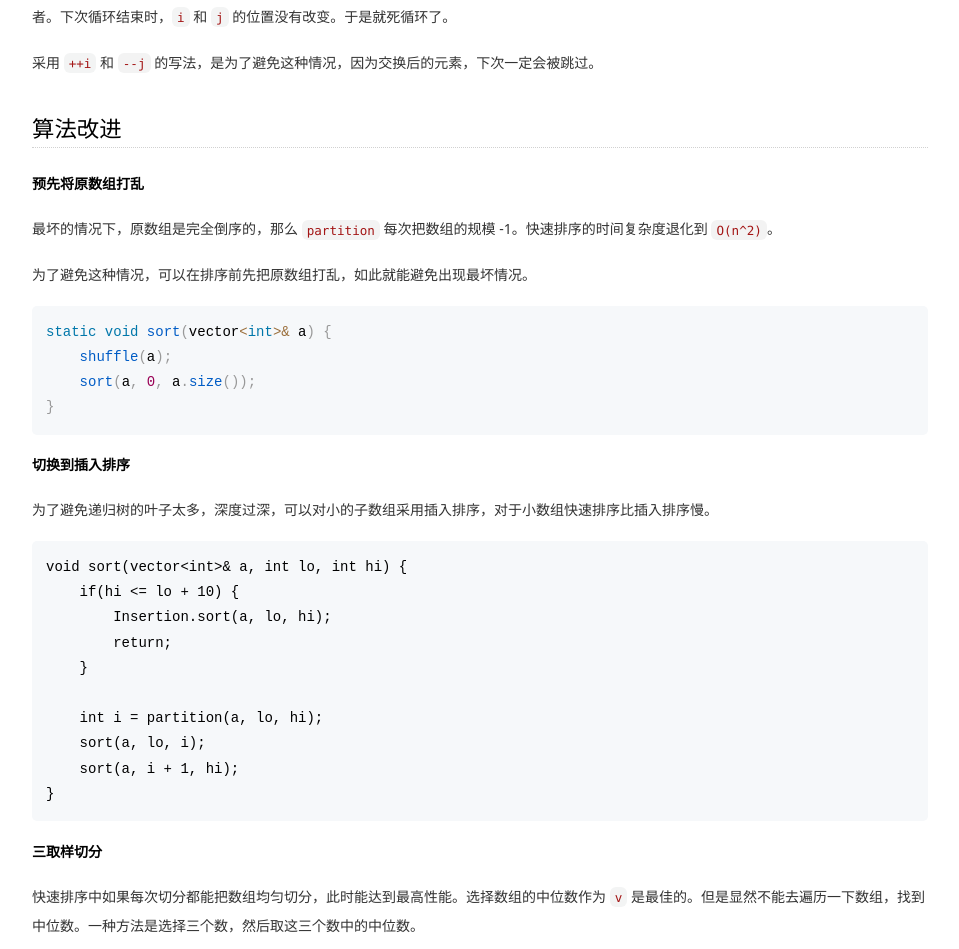
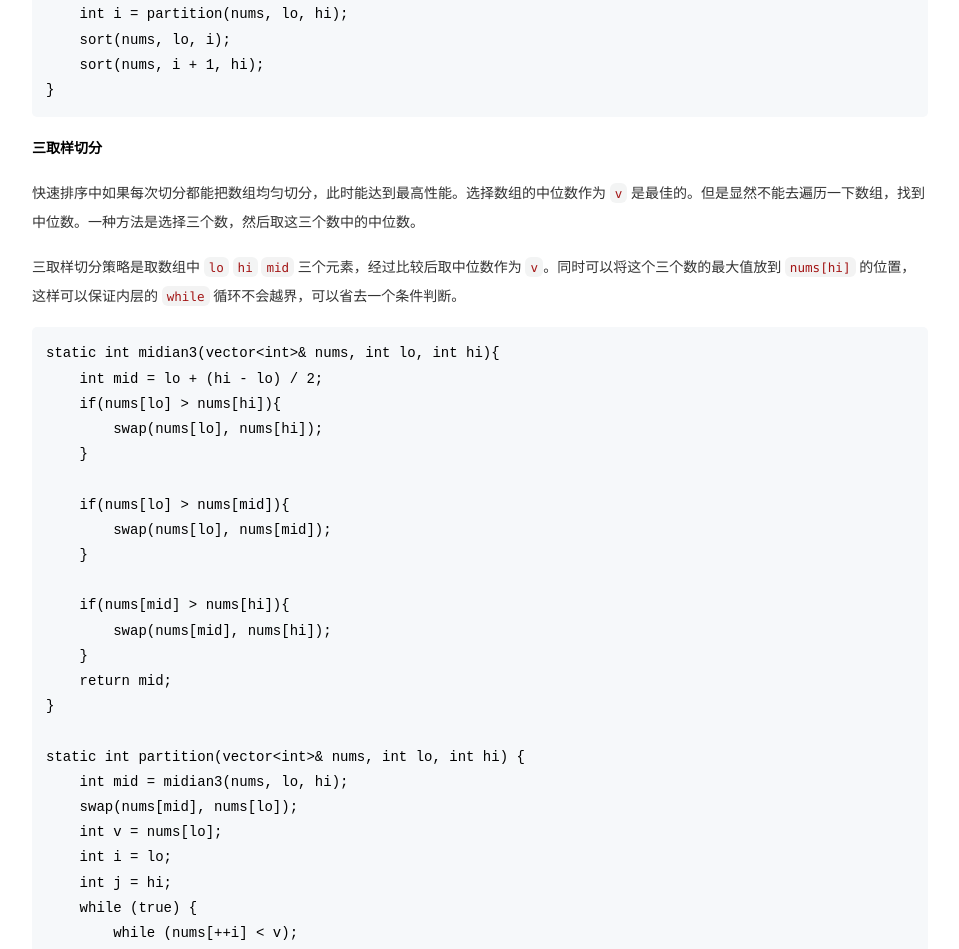
Before and after one commit to wy-ei/notebook, a Jekyll site: the page built from _posts/algorithm/2017-01-08-quick-sort.md, in a window 1280 px wide and 1400 px high, scrolled down 4059 px. Shown: the top 949 px of the window, without its empty margins (160-1119 px from the left). Built offline with Jekyll 4.4.1, drawn with Linux system fonts in a browser that asks for light colours; some of the changed text lies outside the part shown.

Commit message:
new post

````diff
--- a/_posts/algorithm/2017-01-08-quick-sort.md
+++ b/_posts/algorithm/2017-01-08-quick-sort.md
@@ -6,41 +6,48 @@
 
 ## 基本原理
 
-快速排序是一种采用分治策略的算法，它先将整个数组 A 分为 `A[:i]` 和 `A[i:]` 两部分，并且保证 `A[:i] <= A[i:]`。然后再对这两个子数组做同样的槽值。最终整个数组就有序了。
+快速排序是一种采用分治策略的排序算法，快速排序算法的流程如下：
+
+1. 从数组中任选一个元素作为主元（pivot）
+2. 把数组分成左右两部分，第一部分的元素都小于等于 pivot, 第二部分则都大于等于 pivot。
+3. 递归地对左右两部分采用上述算法。
+
+把数组分为两部分，左边小右边大，然后对左右两边再做同样的划分，最终整个数组自然就有序了。
+
 
 快速排序的基本过程如下：
 
 ```c++
-void sort(vector<int>& a, int lo, int hi) {
+void sort(vector<int>& nums, int lo, int hi) {
     if (hi <= lo) return;
 
-    int i = partition(a, lo, hi);
-    sort(a, lo, i - 1);
-    sort(a, i + 1, hi);
+    int i = partition(nums, lo, hi);
+    sort(nums, lo, i - 1);
+    sort(nums, i + 1, hi);
 }
 
 sort(nums, 0, nums.size());
 ```
 
-因此，最重要的是 `partition` 的实现，它原地对数组重排，并返回 `i`，保证重排后 `A[:i] <= A[i:]`。
+其中最重要的是 `partition` 的实现，它原地对数组重排，并返回 `i`，保证重排后 `nums[:i] <= nums[i:]`。
 
 ### `partition` 的实现
 
-算法导论中提到了下面这种算法，选择区间中最后一个元素为主元。使用一个下标 `i` 指向最后一个排定的元素，然后在序列中寻找小于主元的元素，找到之后把它和 `i` 后面的元素交换位置，并更新 `i`。最后把主元放到 i 后面。
+算法导论中提到了下面这种算法，选择区间中最后一个元素为主元。使用一个下标 `i` 指向最后一个排定的元素，然后在序列中寻找小于主元的元素，找到之后把它和 `i` 后面的元素交换位置，并更新 `i`。最后把主元放到 `i` 后面。
 
 ```c++
-int partition(vector<int>& a, int lo, int hi) {
-    int v = a[hi-1];
+int partition(vector<int>& nums, int lo, int hi) {
+    int v = nums[hi-1];
     int i = lo-1;
 
     for(int j=lo;j<hi-1;j++){
-        if(a[j] <= v){
-            i ++;
-            ::swap(a[i], a[j]);
+        if(nums[j] <= v){
+            i++;
+            swap(nums[i], nums[j]);
         }
     }
     ++i;
-    ::swap(a[i], a[hi-1]);
+    swap(nums[i], nums[hi-1]);
     return i;
 }
 ```
@@ -49,66 +56,32 @@
 
 ![](https://algs4.cs.princeton.edu/23quicksort/images/partitioning-overview.png)
 
-下面是一个例子，可以看到主循环退出后 `j` 指向值一定满足 `a[j] <= v`，此时交换 `a[lo]` 和 `a[j]`，划分就完成了。
+下面是一个例子，可以看到主循环退出后 `j` 指向值一定满足 `nums[j] <= v`，此时交换 `nums[lo]` 和 `nums[j]`，划分就完成了。
 
 ![](https://wangyu-name.oss-cn-hangzhou.aliyuncs.com/superbed/2020/05/17/5ec0c32dc2a9a83be5f6c580.jpg)
 
 ```c++
-int partition(vector<int>& a, int lo, int hi) {
-    int v = a[lo];
+int partition(vector<int>& nums, int lo, int hi) {
+    int v = nums[lo];
     int i = lo, j = hi;
 
     for(true){
-        while(++i < hi && a[i] < v);
-        while(--j > lo && a[j] > v);
+        while(++i < hi && nums[i] < v);
+        while(--j > lo && nums[j] > v);
         if(i >= j) break;
-        ::swap(a[i], a[j]);
+        swap(nums[i], nums[j]);
     }
-    ::swap(a[lo], a[j]);
+    swap(nums[lo], nums[j]);
     return j
 }
 ```
 
 经过 `partition` 后，数组有如下特点：
 
-- `a[j]` 的位置就是它在最终排序好的数组中的位置。即，`a[j]` 已经排定。
-- `a[lo:j]` 全都小于等于 `a[j]`。
-- `a[j+1:hi]` 全都大于等于 `a[j]`。
+- `nums[j]` 的位置就是它在最终排序好的数组中的位置。即，`nums[j]` 已经排定。
+- `nums[lo:j]` 全都小于等于 `nums[j]`。
+- `nums[j+1:hi]` 全都大于等于 `nums[j]`。
 
-
-以下是完整的快速排序的实现：
-
-```c++
-class Quick {
-public:
-    static void sort(vector<int>& a) {
-        sort(a, 0, a.size());
-    }
-
-private:
-    static void sort(vector<int>& a, int lo, int hi) {
-        if (hi <= lo) return;
-
-        int i = partition(a, lo, hi);
-        sort(a, lo, i);
-        sort(a, i + 1, hi);
-    }
-
-    static int partition(vector<int>& a, int lo, int hi) {
-        int v = a[lo];
-        int i = lo;
-        int j = hi;
-        while (true) {
-            while (++i < hi && a[i] < v);
-            while (a[--j] > v);
-            if (i >= j) break;
-            std::swap(a[i], a[j]);
-        }
-        std::swap(a[lo], a[j]);
-        return j;
-    }
-};
-```
 
 上面的代码很简练，但是处处暗藏陷阱，能够准确无误地写出快速排序还是有些挑战的。
 
@@ -116,17 +89,17 @@
 
 ```c++
 // 这段代码存在错误
-static int partition(vector<int>& a, int lo, int hi) {
-    int v = a[lo];
+static int partition(vector<int>& nums, int lo, int hi) {
+    int v = nums[lo];
     int i = lo +1;
     int j = hi - 1;
     while (true) {
-        while (i < hi && a[i] < v) i++;
-        while (a[j] > v) j--;
+        while (i < hi && nums[i] < v) i++;
+        while (nums[j] > v) j--;
         if (i >= j) break;
-        std::swap(a[i], a[j]);
+        swap(nums[i], nums[j]);
     }
-    std::swap(a[lo], a[j]);
+    swap(nums[lo], nums[j]);
     return j;
 }
 ```
@@ -134,7 +107,6 @@
 考虑待排序数组：`[1,1,2,3,4,5,1]`，这里 `v=1`，内部的两个循环结束的时候 `i` 指向第二个 `1`，`j` 指向最后一个 `1`，而后 `swap` 交换两者。下次循环结束时，`i` 和 `j` 的位置没有改变。于是就死循环了。
 
 采用 `++i` 和 `--j` 的写法，是为了避免这种情况，因为交换后的元素，下次一定会被跳过。
-
 
 ## 算法改进
 
@@ -145,9 +117,9 @@
 为了避免这种情况，可以在排序前先把原数组打乱，如此就能避免出现最坏情况。
 
 ```c++
-static void sort(vector<int>& a) {
-    shuffle(a);
-    sort(a, 0, a.size());
+static void sort(vector<int>& nums) {
+    shuffle(nums);
+    sort(nums, 0, nums.size());
 }
 ```
 
@@ -157,15 +129,15 @@
 为了避免递归树的叶子太多，深度过深，可以对小的子数组采用插入排序，对于小数组快速排序比插入排序慢。
 
 ```java
-void sort(vector<int>& a, int lo, int hi) {
+void sort(vector<int>& nums, int lo, int hi) {
     if(hi <= lo + 10) {
-        Insertion.sort(a, lo, hi);
+        Insertion.sort(nums, lo, hi);
         return;
     }
 
-    int i = partition(a, lo, hi);
-    sort(a, lo, i);
-    sort(a, i + 1, hi);
+    int i = partition(nums, lo, hi);
+    sort(nums, lo, i);
+    sort(nums, i + 1, hi);
 }
 ```
 
@@ -173,38 +145,38 @@
 
 快速排序中如果每次切分都能把数组均匀切分，此时能达到最高性能。选择数组的中位数作为 `v` 是最佳的。但是显然不能去遍历一下数组，找到中位数。一种方法是选择三个数，然后取这三个数中的中位数。
 
-三取样切分策略是取数组中 `lo` `hi` `mid` 三个元素，经过比较后取中位数作为 `v`。同时可以将这个三个数的最大值放到 `a[hi]` 的位置，这样可以保证内层的 `while` 循环不会越界，可以省去一个条件判断。
+三取样切分策略是取数组中 `lo` `hi` `mid` 三个元素，经过比较后取中位数作为 `v`。同时可以将这个三个数的最大值放到 `nums[hi]` 的位置，这样可以保证内层的 `while` 循环不会越界，可以省去一个条件判断。
 
 ```java
-static int midian3(vector<int>& a, int lo, int hi){
+static int midian3(vector<int>& nums, int lo, int hi){
     int mid = lo + (hi - lo) / 2;
-    if(a[lo] > a[hi]){
-        ::swap(a[lo], a[hi]);
+    if(nums[lo] > nums[hi]){
+        swap(nums[lo], nums[hi]);
     }
 
-    if(a[lo] > a[mid]){
-        ::swap(a[lo], a[mid]);
+    if(nums[lo] > nums[mid]){
+        swap(nums[lo], nums[mid]);
     }
 
-    if(a[mid] > a[hi]){
-        ::swap(a[mid], a[hi]);
+    if(nums[mid] > nums[hi]){
+        swap(nums[mid], nums[hi]);
     }
     return mid;
 }
 
-static int partition(vector<int>& a, int lo, int hi) {
-    int mid = midian3(a, lo, hi);
-    ::swap(a[mid], a[lo]);
-    int v = a[lo];
+static int partition(vector<int>& nums, int lo, int hi) {
+    int mid = midian3(nums, lo, hi);
+    swap(nums[mid], nums[lo]);
+    int v = nums[lo];
     int i = lo;
     int j = hi;
     while (true) {
-        while (a[++i] < v);
-        while (a[--j] > v);
+        while (nums[++i] < v);
+        while (nums[--j] > v);
         if (i >= j) break;
-        ::swap(a[i], a[j]);
+        swap(nums[i], nums[j]);
     }
-    ::swap(a[lo], a[j]);
+    swap(nums[lo], nums[j]);
     return j;
 }
 ```
@@ -217,25 +189,25 @@
 ![](https://algs4.cs.princeton.edu/23quicksort/images/partitioning3-overview.png)
 
 ```java
-static void sort(vector<int>& a) {
-    sort3way(a, 0, a.size());
+static void sort(vector<int>& nums) {
+    sort3way(nums, 0, nums.size());
 }
 
-static void sort3way(vector<int>& a, int lo, int hi) {
+static void sort3way(vector<int>& nums, int lo, int hi) {
     if (hi <= lo) return;
-    int v = a[lo];
+    int v = nums[lo];
     int lt = lo, i = lo + 1, gt = hi;
     while (i <= gt) {
-        if (a[i] < v) {
-            swap(a[i++], a[lt++]);
-        } else if (a[i] > v) {
-            swap(a[i], a[gt--]);
+        if (nums[i] < v) {
+            swap(nums[i++], nums[lt++]);
+        } else if (nums[i] > v) {
+            swap(nums[i], nums[gt--]);
         } else {
             i++;
         }
     }
-    sort3way(a, lo, lt);
-    sort3way(a, gt + 1, hi);
+    sort3way(nums, lo, lt);
+    sort3way(nums, gt + 1, hi);
 }
 ```
 
@@ -252,14 +224,14 @@
 
 
 ```c++
-static int select(vector<int>& a, int k){
-    if(k >= a.size() || k < 0){
+static int select(vector<int>& nums, int k){
+    if(k >= nums.size() || k < 0){
         throw out_of_range("index is out of range");
     }
 
-    int lo = 0, hi = a.size();
+    int lo = 0, hi = nums.size();
     while(lo < hi){
-        int i = partition(a, lo, hi);
+        int i = partition(nums, lo, hi);
         if(i < k){
             lo = i + 1;
         }else if(i > k){
@@ -268,7 +240,7 @@
             break;
         }
     }
-    return a[k];
+    return nums[k];
 }
 ```
 
````
Also changed, not shown: _posts/cs/2016-05-19-use-summator-do-subtraction.md (+1 -0 lines), _posts/cs/2020-06-02-codec.md (added, +74 -0 lines).
